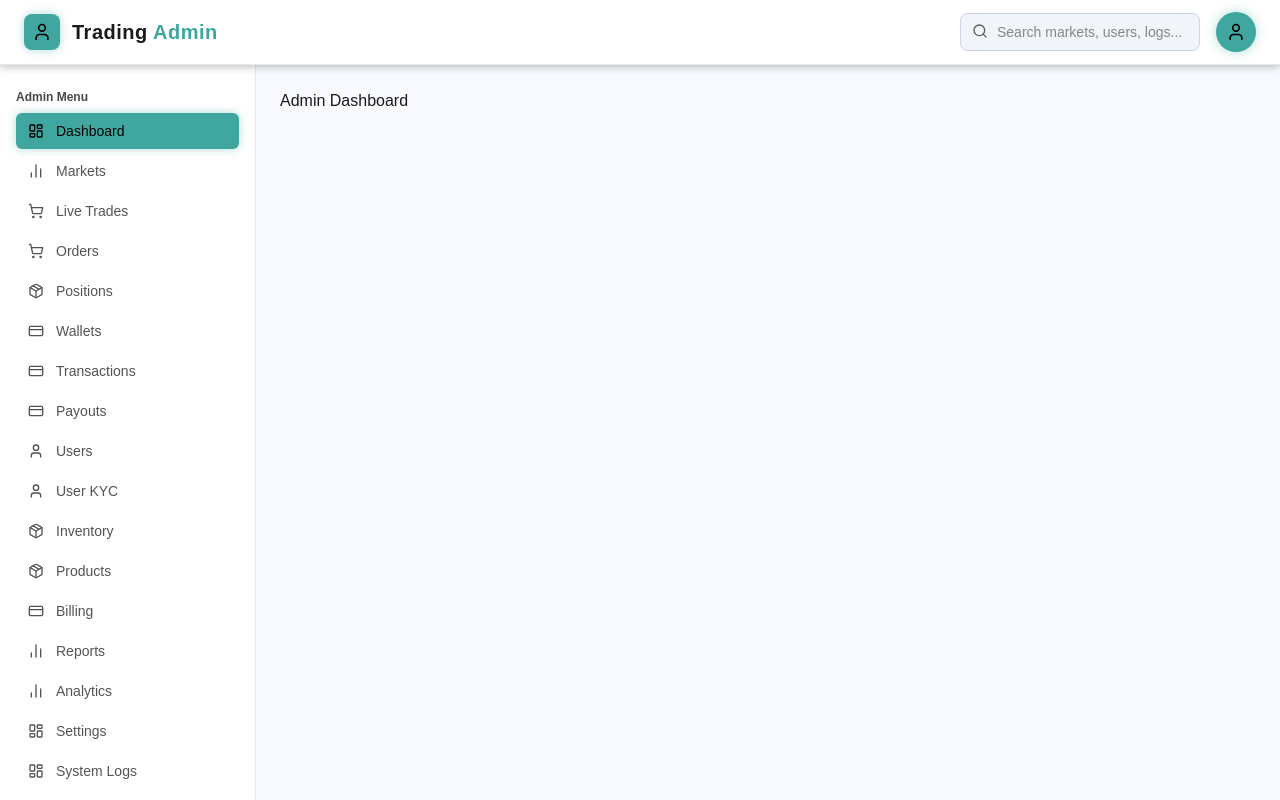
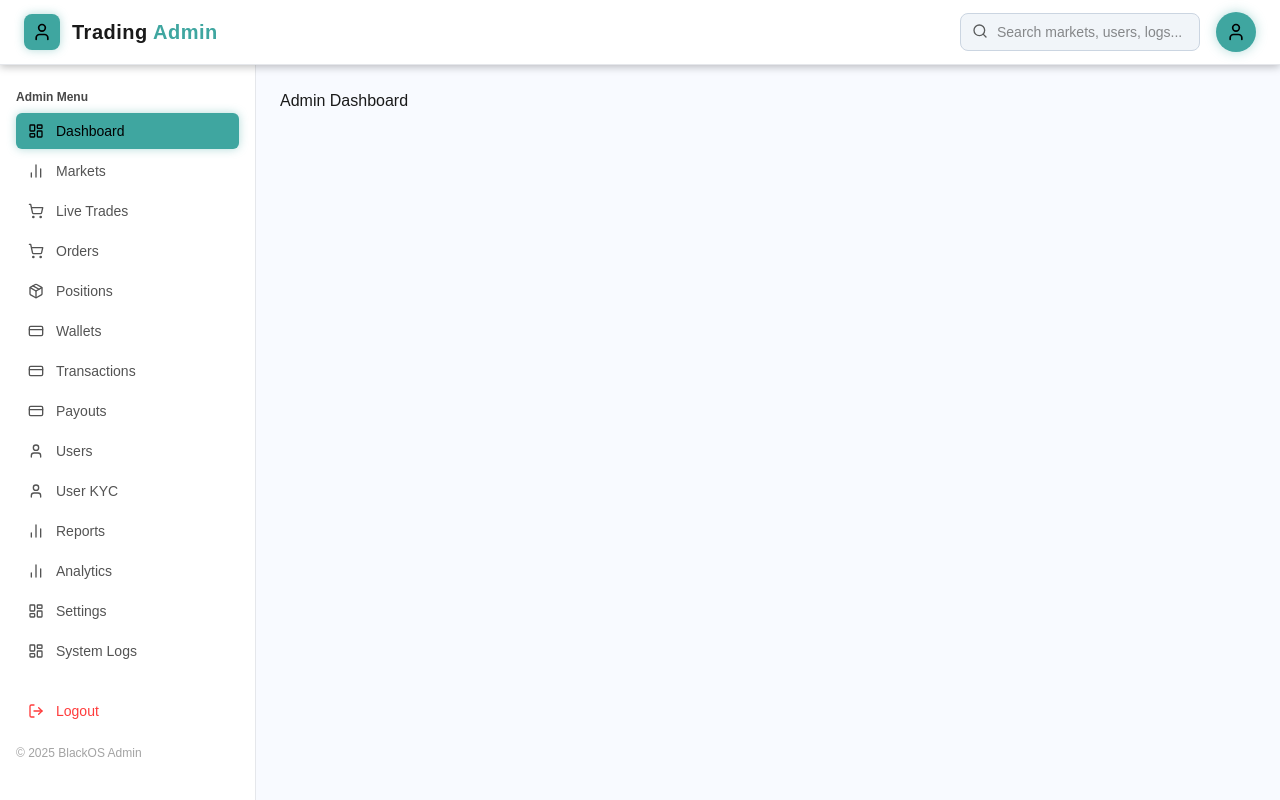
Before and after one commit to theintratreasure/Admin-Dashboard, a Next.js app: page /admin in a window 1280 px wide. Built offline with nearby package versions, Linux system fonts and the light colour scheme.

Commit message:
blackoss

```diff
--- a/app/admin/components/Sidebar.tsx
+++ b/app/admin/components/Sidebar.tsx
@@ -39,11 +39,6 @@ const navItems: NavItem[] = [
   // Users
   { href: "/admin/users", label: "Users", icon: <User size={16} /> },
   { href: "/admin/user-kyc", label: "User KYC", icon: <User size={16} /> },
-
-  // Inventory / Products
-  { href: "/admin/inventory", label: "Inventory", icon: <Package size={16} /> },
-  { href: "/admin/products", label: "Products", icon: <Package size={16} /> },
-  { href: "/admin/billing", label: "Billing", icon: <CreditCard size={16} /> },
 
   // Analytics / Reports
   { href: "/admin/reports", label: "Reports", icon: <BarChart2 size={16} /> },
--- a/app/admin/page.tsx
+++ b/app/admin/page.tsx
@@ -1,7 +1,7 @@
 export default function AdminDashboard() {
-    return(
+    return (
         <>
-        Admin Dashboard
+            Admin Dashboard
         </>
     )
 }
--- a/app/globals.css
+++ b/app/globals.css
@@ -2,22 +2,22 @@
 
 :root {
   /* Matte Blue-Green Core */
-  --primary: #3fa6a0;      /* matte teal */
-  --primary-dark: #2a7a75; /* deeper matte teal */
+  --primary: #3fa6a0;
+  --primary-dark: #2a7a75;
 
   /* Supporting Blues */
-  --blue-1: #5f8fb7; /* soft steel blue */
-  --blue-2: #3f6f95; /* matte ocean blue */
-  --blue-3: #2c4e6b; /* deep navy-matte */
+  --blue-1: #5f8fb7;
+  --blue-2: #3f6f95;
+  --blue-3: #2c4e6b;
 
   /* Supporting Greens */
-  --green-1: #6cae81; /* muted leaf green */
-  --green-2: #4d8c62; /* matte forest green */
-  --green-3: #3a6d4b; /* darker forest matte */
+  --green-1: #6cae81;
+  --green-2: #4d8c62;
+  --green-3: #3a6d4b;
 
   /* Background & Surface */
   --background: #0c111a;
-  --foreground: #e6e6e6;
+  --foreground: #e0e6ed;
 
   --card-bg: #111823;
   --card-border: #1a2333;
@@ -31,7 +31,7 @@
   --gradient-1: linear-gradient(135deg, #3fa6a0, #3f6f95);
   --gradient-2: linear-gradient(135deg, #6cae81, #3a6d4b);
 
-  --glow: rgba(63, 166, 160, 0.4); /* softer matte glow */
+  --glow: rgba(63, 166, 160, 0.4);
 }
 
 
```
